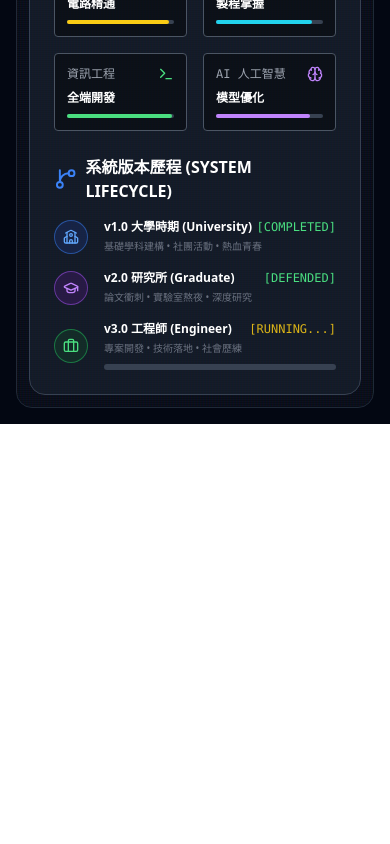
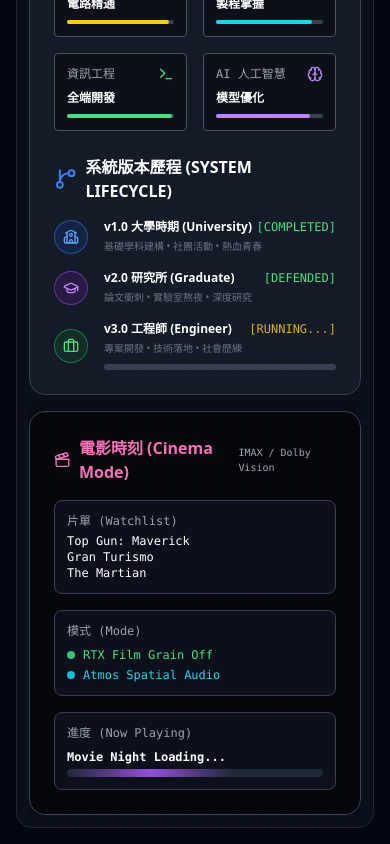
Before and after one commit to martinvincent-glitch/zhihao-os, a React (Vite) app: page / in a window 390 px wide. Shown: the part 1222-2066 px from the top of the page. Before the commit the page ends 1646 px from the top, so only its background shows below. Built offline with nearby package versions, Linux system fonts and the light colour scheme.

Commit message:
fix: resolve lucide-react import issue

```diff
--- a/src/App.tsx
+++ b/src/App.tsx
@@ -27,6 +27,7 @@ import {
   Flame,
   BookOpen,
   Database,
+    Clapperboard,
   Satellite,
   Eye,
   Moon,
@@ -1265,6 +1266,40 @@ const StatsDashboard = () => {
              </div>
          </div>
       </div>
+
+      {/* 4. Movie Night / Cinema Mode */}
+      <div className="bg-black/60 rounded-2xl p-6 border border-gray-700 col-span-1 md:col-span-2 shadow-[0_0_20px_rgba(0,0,0,0.4)]">
+         <div className="flex items-center justify-between mb-4">
+             <div className="flex items-center gap-2 text-pink-400 font-bold">
+                 <Clapperboard size={20} /> 電影時刻 (Cinema Mode)
+             </div>
+             <span className="text-[10px] font-mono text-gray-400">IMAX / Dolby Vision</span>
+         </div>
+         <div className="grid grid-cols-1 md:grid-cols-3 gap-4 text-xs font-mono">
+             <div className="bg-gray-900/60 rounded-lg p-3 border border-gray-700">
+                <div className="text-gray-400 mb-1">片單 (Watchlist)</div>
+                <div className="text-white">Top Gun: Maverick</div>
+                <div className="text-white">Gran Turismo</div>
+                <div className="text-white">The Martian</div>
+             </div>
+             <div className="bg-gray-900/60 rounded-lg p-3 border border-gray-700">
+                <div className="text-gray-400 mb-2">模式 (Mode)</div>
+                <div className="flex items-center gap-2 text-green-400">
+                    <span className="w-2 h-2 bg-green-400 rounded-full animate-pulse"></span> RTX Film Grain Off
+                </div>
+                <div className="flex items-center gap-2 text-cyan-400 mt-1">
+                    <span className="w-2 h-2 bg-cyan-400 rounded-full animate-pulse"></span> Atmos Spatial Audio
+                </div>
+             </div>
+             <div className="bg-gray-900/60 rounded-lg p-3 border border-gray-700">
+                <div className="text-gray-400 mb-2">進度 (Now Playing)</div>
+                <div className="text-white font-bold mb-1">Movie Night Loading...</div>
+                <div className="w-full bg-gray-800 h-2 rounded-full overflow-hidden">
+                    <div className="h-full bg-gradient-to-r from-pink-500 via-purple-500 to-blue-500 w-[65%] animate-pulse"></div>
+                </div>
+             </div>
+         </div>
+      </div>
     </div>
   );
 };
```
